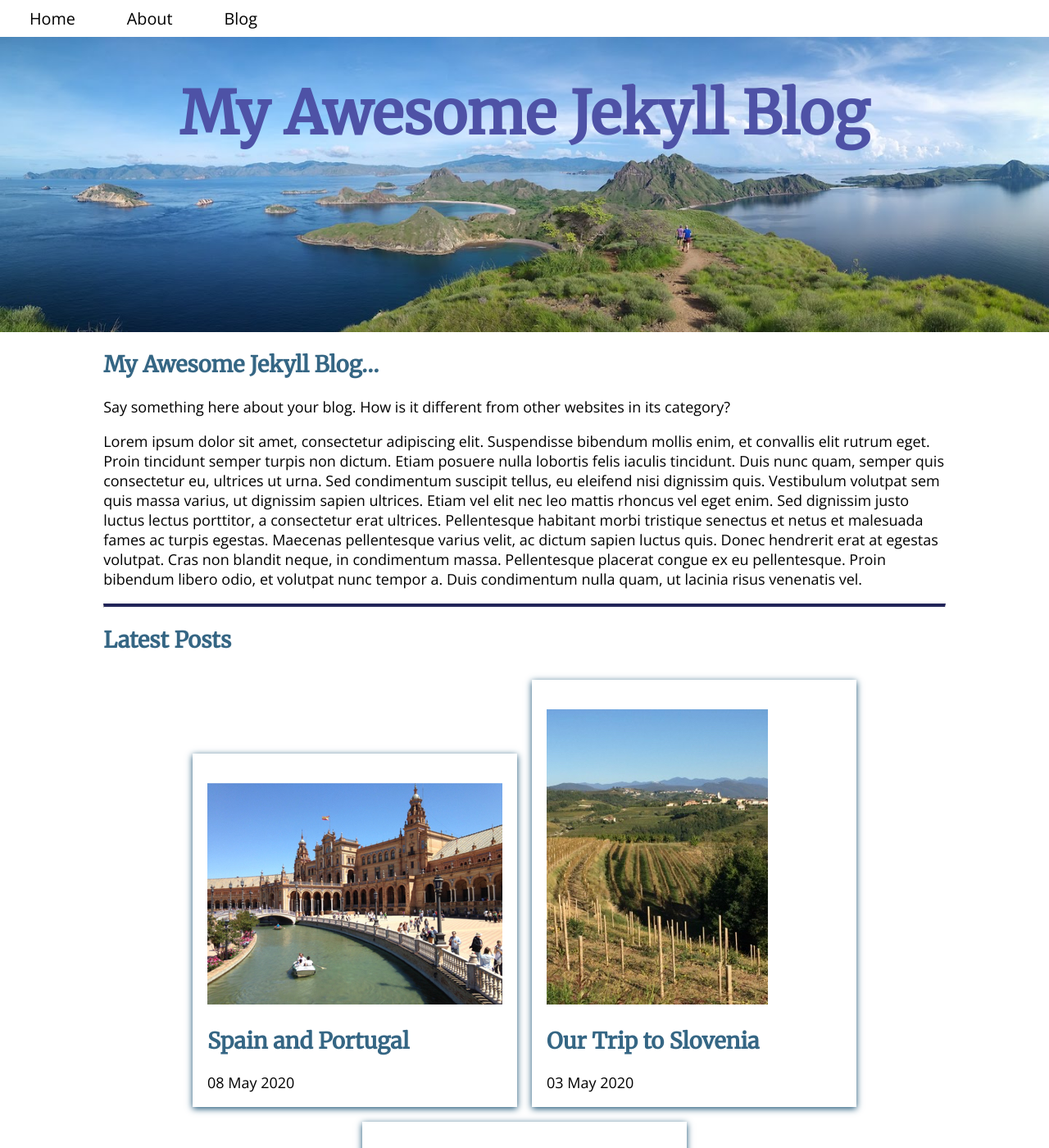
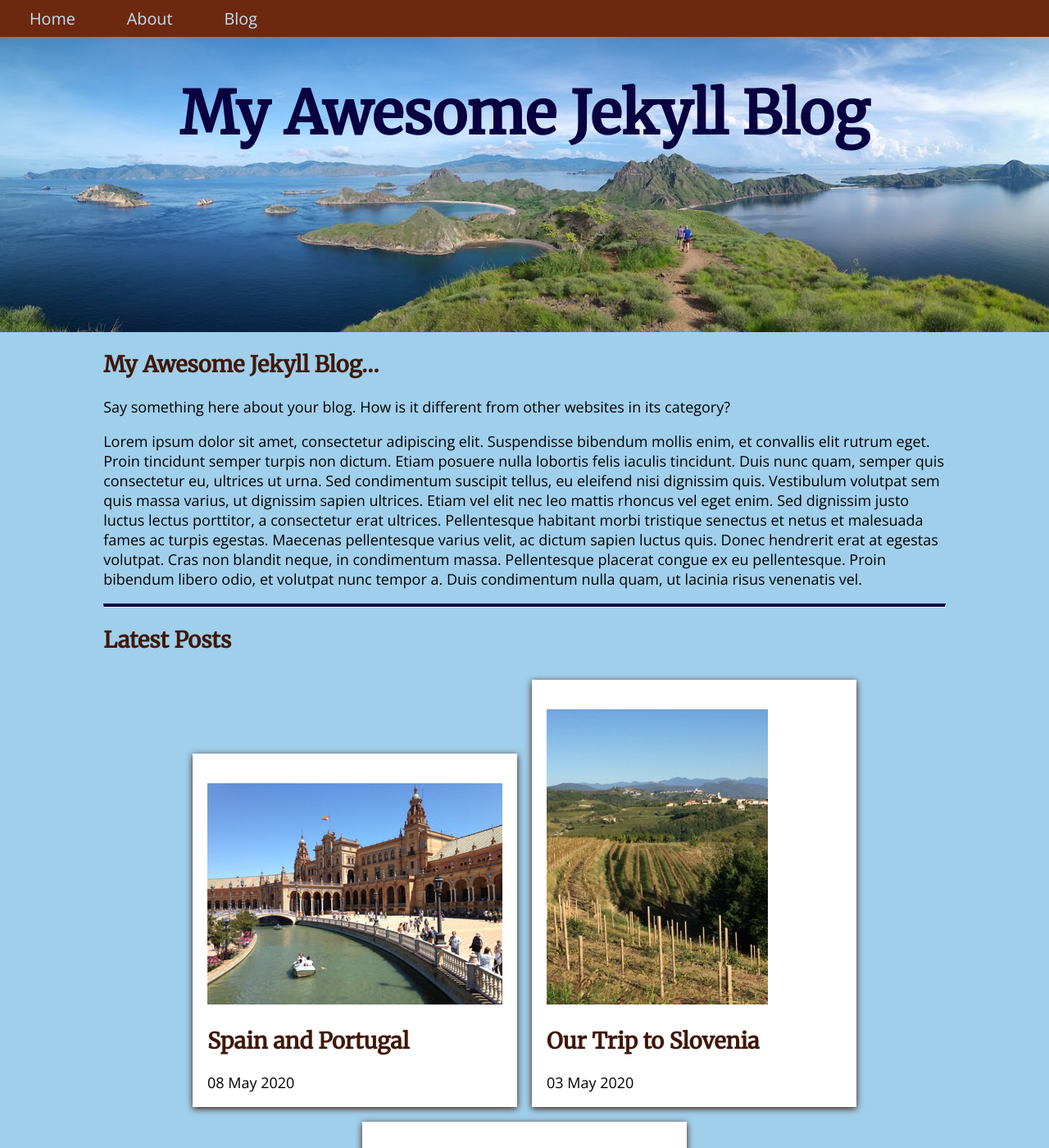
Before and after one commit to placeholdergit/cloneexpjekyllcms, a Jekyll site: the page built from index.md, in a window 1280 px wide and 1400 px high. Shown: the whole window at 82% size. Built offline with Jekyll 4.4.1, drawn with Linux system fonts in a browser that asks for light colours; a script that is not in the unit is left out.

Commit message:
Color theme-8 with variations

```diff
--- a/_layouts/default.html
+++ b/_layouts/default.html
@@ -31,7 +31,7 @@
         </div>
       </footer>
     </div>
-    <script>
+    <!-- <script>
       // Change style of navbar on scroll
       window.onscroll = function() {reverseNavColors()};
       function reverseNavColors() {
@@ -43,7 +43,7 @@
               navbar.className = navbar.className.replace("reverse-colors animate-opacity", "");
           }
       }
-    </script>
+    </script> -->
     {% if page.title == 'Home' %}
       <script>
         if (window.netlifyIdentity) {
--- a/_sass/main.scss
+++ b/_sass/main.scss
@@ -1,6 +1,6 @@
 
 @import "colors";
-$theme-name: $theme-3;
+$theme-name: $theme-8;
 
 // $backgroundColor: #ffffff;
 $bodyColor: #000000;
@@ -13,7 +13,7 @@ body, html {
   font-size: 18px;
 }
 body {
-  background-color: map-get($theme-name, "color-5");
+  background-color: darken(map-get($theme-name, "color-3"), 8%);
   color: $bodyColor;
   // font-family: $bodyFont;
   font-family: 'Open Sans', sans-serif;
@@ -21,7 +21,7 @@ body {
 }
 h1, h2, h3, h4, h5, h6 {
   font-family: 'Merriweather', serif;
-  color: map-get($theme-name, "color-4");
+  color: map-get($theme-name, "color-5");
 }
 a {
   text-decoration: none;
@@ -63,7 +63,7 @@ div.card img {
   max-width: 90vw;
 }
 footer {
-  color: map-get($theme-name, "color-5");
+  color: map-get($theme-name, "color-3");
   background-color: map-get($theme-name, "color-1");
 }
 hr {
@@ -73,7 +73,8 @@ hr {
 nav {
   font-size: 1.1em;
   // background-color: #B2D732;
-  background-color: map-get($theme-name, "color-5"); // #ffffff;
+  color: map-get($theme-name, "color-3" );
+  background-color: lighten(map-get($theme-name, "color-5"), 10%); // #ffffff;
   padding: 0.5rem 0;
 }
 // ul {
@@ -107,7 +108,8 @@ nav {
 // Borrowed from w3.css .w3-card
 .card {
   // box-shadow:0 2px 5px 0 rgba(0,0,0,0.16),0 2px 10px 0 rgba(0,0,0,0.12);
-  box-shadow: 0 2px 8px 0 map-get($theme-name, "color-3");
+  box-shadow: 0 2px 8px 0 map-get($theme-name, "color-5");
+  background-color: #ffffff;
   // rgba(57, 93, 115, 0.32);
   padding: 1em;
   margin: 0.5em;
@@ -156,7 +158,7 @@ nav {
 }
 .header > h1 {
   // color: #4424D6;
-  color: map-get($theme-name, "color-2");
+  color: map-get($theme-name, "color-1");
   font-size: 4em;
   font-weight: 700;
   text-align: center;
```
